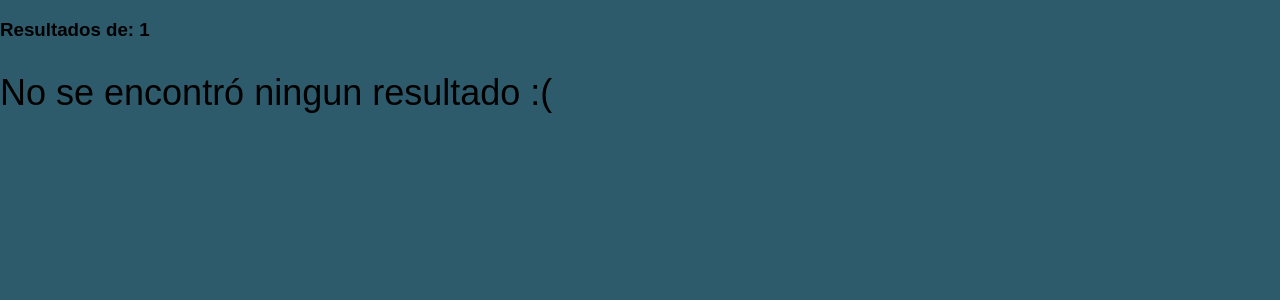
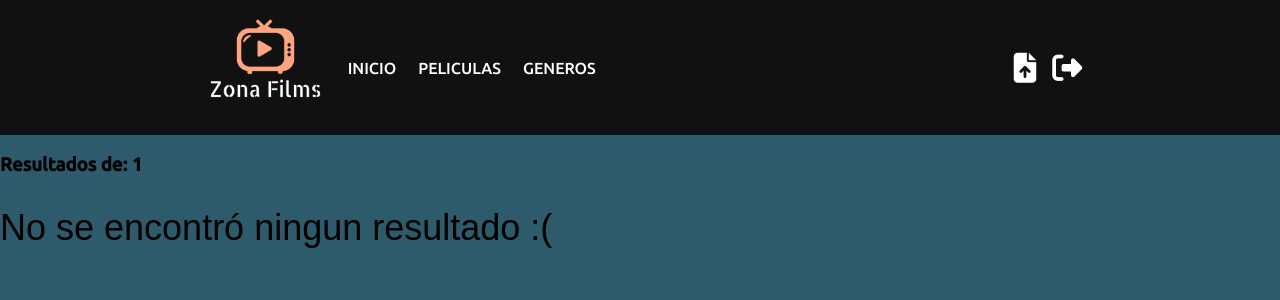
Before and after one commit to mrtnwh/proyectofinal, a Flask app: page /generos/1 in a window 1280 px wide. Shown: the top 300 px of the page. Run offline with Flask 2, Linux system fonts and the light colour scheme; parts of the project's set-up code (start-up, migrations or seed data) failed here and were passed over; some libraries are stand-ins or nearby versions.

Commit message:
agrego header

```diff
--- a/templates/peliculas_genero.html
+++ b/templates/peliculas_genero.html
@@ -1,13 +1,37 @@
 <!DOCTYPE html>
 <html lang="en">
+
 <head>
     <meta charset="UTF-8">
     <meta http-equiv="X-UA-Compatible" content="IE=edge">
     <meta name="viewport" content="width=device-width, initial-scale=1.0">
     <link rel="stylesheet" href="../static/css/peliculas.css">
-    <title>Document</title>
+    <link rel="stylesheet" href="path/to/font-awesome/css/font-awesome.min.css">
+    <link href="https://fonts.googleapis.com/css2?family=Ubuntu:wght@500&display=swap" rel="stylesheet">
+    <title>Generos</title>
 </head>
+
 <body>
+    <header>
+        <div class="cont-header-izq">
+            <img src="../static/img/logo.png" alt="" class="img-logo">
+
+            <nav>
+                <ul class="nav-lista">
+                    <li class="nav-item"><a href="http://127.0.0.1:5000" class="nav-links">INICIO</a></li>
+                    <li class="nav-item"><a href="http://127.0.0.1:5000/peliculas" class="nav-links">PELICULAS</a></li>
+                    <li class="nav-item"><a href="http://127.0.0.1:5000/generos" class="nav-links">GENEROS</a></li>
+                </ul>
+            </nav>
+        </div>
+
+        <div class="cont-iconos">
+            <a href="login"><i class="fas fa-sign-out-alt icono"></i></a>
+            <a href="subir_pelicula"><i class="fas fa-file-upload icono"></i></a>
+
+
+        </div>
+    </header>
 
     <div id="container-peli-generos">
         <h3 id="{{ genero }}" class="titulo">Resultados de: {{ genero }}</h3>
@@ -16,5 +40,7 @@
     </div>
 
     <script src="../static/js/peliculas_genero.js"></script>
+    <script src="https://kit.fontawesome.com/2c36e9b7b1.js" crossorigin="anonymous"></script>
 </body>
+
 </html>
```
Also changed, not shown: templates/pelicula_info.html (+24 -2 lines).
